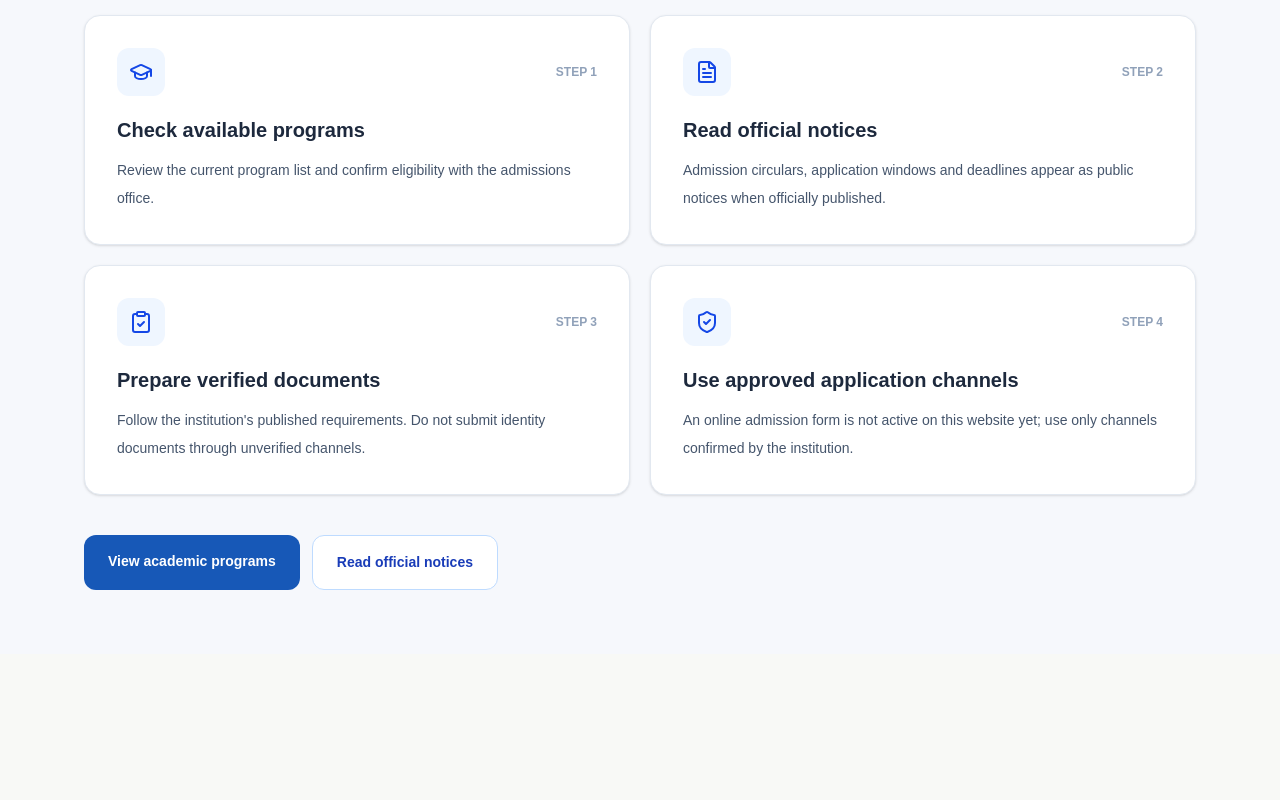
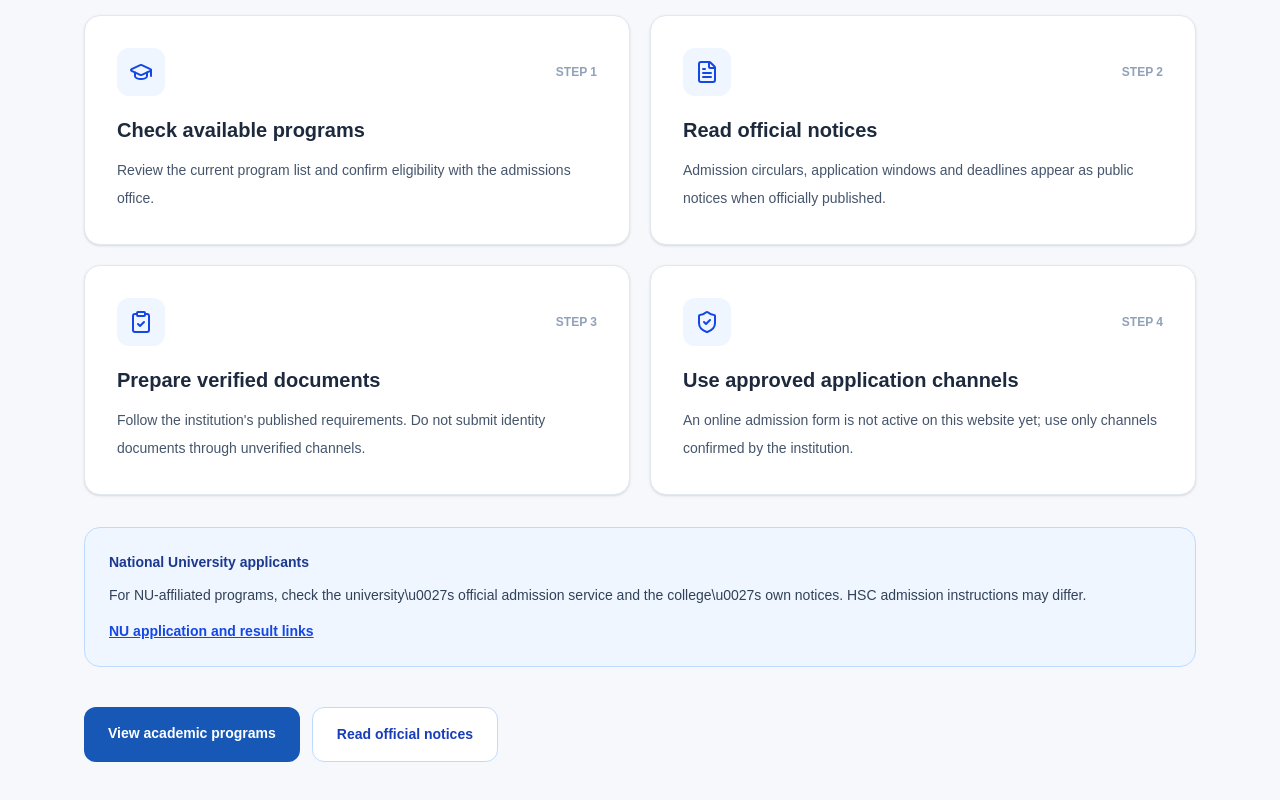
Before and after one commit to ahsanibnewalid/university-platform, a Next.js app: page /admissions in a window 1280 px wide. Shown: the part 401-1201 px from the top of the page. Before the commit the page ends 1055 px from the top, so only its background shows below. Built offline with nearby package versions, Linux system fonts and the light colour scheme.

Commit message:
Differentiate HSC and NU programs on Siddheswari website

```diff
--- a/src/app/admissions/page.tsx
+++ b/src/app/admissions/page.tsx
@@ -16,7 +16,7 @@ export default async function AdmissionsPage() {
     <header className="bg-[#102b5a] text-white"><div className="mx-auto flex max-w-6xl items-center justify-between gap-4 px-5 py-5"><Link href="/" className="flex items-center gap-2 font-bold"><GraduationCap/> {institution?.name || "CampusHub"}</Link><Link href="/" className="flex items-center gap-2 text-sm"><ArrowLeft size={16}/> Home</Link></div></header>
     <section className="bg-gradient-to-r from-[#17468d] to-[#258ab9] px-5 py-20 text-white"><div className="mx-auto max-w-6xl"><p className="text-xs font-bold uppercase tracking-[.2em] text-blue-100">Join our community</p><h1 className="mt-4 text-4xl font-black md:text-5xl">Admissions information</h1><p className="mt-5 max-w-2xl leading-7 text-blue-100">Find programs and public admission announcements in one place.</p></div></section>
     <div className="mx-auto max-w-6xl px-5 py-16"><div className="grid gap-5 md:grid-cols-2">{steps.map((step, index) => <article key={step.title} className="rounded-2xl border border-slate-200 bg-white p-8 shadow-sm"><div className="flex items-center justify-between"><span className="rounded-xl bg-blue-50 p-3 text-blue-700">{step.icon}</span><span className="text-xs font-bold text-slate-400">STEP {index + 1}</span></div><h2 className="mt-5 text-xl font-bold">{step.title}</h2><p className="mt-3 leading-7 text-slate-600">{step.details}</p></article>)}</div>
-      <div className="mt-10 flex flex-wrap gap-3"><Link className="rounded-xl bg-[#1758b7] px-6 py-4 font-bold text-white" href="/academics">View academic programs</Link><Link className="rounded-xl border border-blue-200 bg-white px-6 py-4 font-bold text-blue-800" href="/notices">Read official notices</Link></div>
+      <div className="mt-8 rounded-2xl border border-blue-200 bg-blue-50 p-6"><h2 className="font-bold text-blue-900">National University applicants</h2><p className="mt-2 text-sm leading-7 text-slate-700">For NU-affiliated programs, check the university\u0027s official admission service and the college\u0027s own notices. HSC admission instructions may differ.</p><Link href="/national-university" className="mt-3 inline-block font-bold text-blue-700 underline">NU application and result links</Link></div><div className="mt-10 flex flex-wrap gap-3"><Link className="rounded-xl bg-[#1758b7] px-6 py-4 font-bold text-white" href="/academics">View academic programs</Link><Link className="rounded-xl border border-blue-200 bg-white px-6 py-4 font-bold text-blue-800" href="/notices">Read official notices</Link></div>
     </div>
   </main>;
 }
```
